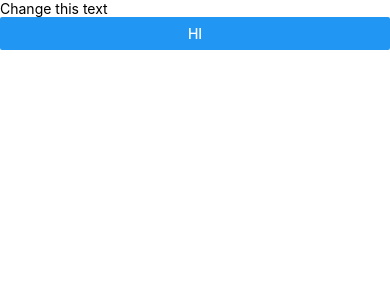
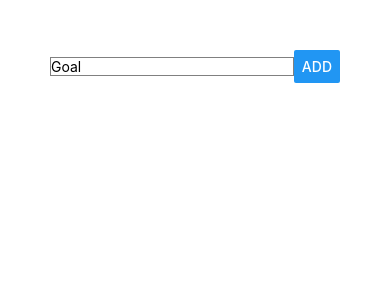
Before and after one commit to edignot/React-Native-App, a React Native app: screen / in a window 390 px wide. Shown: the top 300 px of the page. Built offline with nearby package versions, Linux system fonts and the light colour scheme.

Commit message:
Add list items

```diff
--- a/App.js
+++ b/App.js
@@ -1,19 +1,47 @@
 import { StatusBar } from 'expo-status-bar'
 import React, { useState } from 'react'
-import { StyleSheet, Text, View, Button } from 'react-native'
+import { StyleSheet, Text, View, Button, TextInput } from 'react-native'
 
 export default function App() {
-  const [outputText, setOutputText] = useState('Change this text')
+  const [enteredGoal, setEnteredGoal] = useState('')
+  const [goals, setGoals] = useState([])
 
+  const goalInputHandler = (enteredText) => {
+    setEnteredGoal(enteredText)
+  }
+
+  const addGoalHandler = () => {
+    setGoals((currentGoals) => [...currentGoals, enteredGoal])
+  }
   return (
-    // VIEW IS A CONTAINER COMPONENT (like div or section )
-    // CANNOT PUT TEXT IN A VIEW WITHOUT TEXT WRAPPER
-    <View>
-      <View></View>
-      <View></View>
-      <Text>{outputText}</Text>
-      <StatusBar style='error' />
-      <Button title='Hi' onPress={() => setOutputText('Changed')} />
+    <View style={{ padding: 50 }}>
+      <View style={styles.screen}>
+        <TextInput
+          placeholder='Goal'
+          style={styles.input}
+          onChangeText={goalInputHandler}
+          value={enteredGoal}
+        />
+        <Button title='Add' style={{ flex: 2 }} onPress={addGoalHandler} />
+      </View>
+      <View>
+        {goals.map((goal) => (
+          <Text>{goal}</Text>
+        ))}
+      </View>
     </View>
   )
 }
+
+const styles = StyleSheet.create({
+  screen: {
+    flexDirection: 'row',
+    justifyContent: 'space-between',
+    alignItems: 'center',
+  },
+  input: {
+    borderWidth: 1,
+    borderColor: 'grey',
+    flex: 1,
+  },
+})
```
